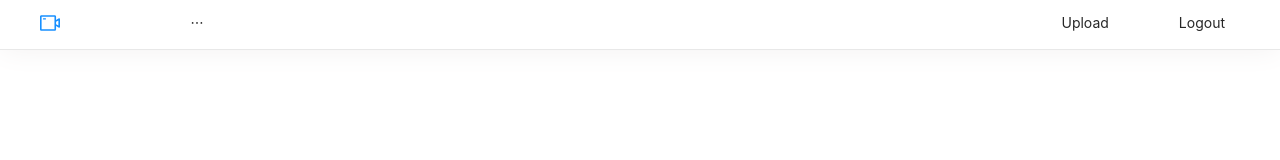
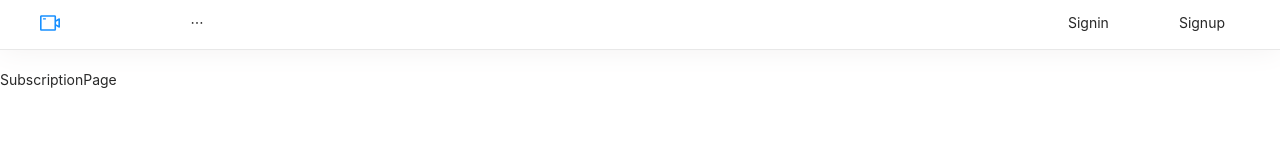
Before and after one commit to keepbang/youtube-clone, a React (Create React App) app in the folder client/: page /subscription in a window 1280 px wide. Shown: the top 160 px of the page. Built offline with nearby package versions, Linux system fonts and the light colour scheme; no server answers.

Commit message:
subscription page add

```diff
--- a/client/src/components/App.js
+++ b/client/src/components/App.js
@@ -9,6 +9,7 @@ import NavBar from "./views/NavBar/NavBar";
 import Footer from "./views/Footer/Footer";
 import VideoUploadPage from "./views/VideoUploadPage/VideoUploadPage";
 import VideoDetailPage from "./views/VideoDetailPage/VideoDetailPage";
+import SubscriptionPage from "./views/SubscriptionPage/SubscriptionPage"
 
 //null   Anyone Can go inside
 //true   only logged in user can go inside
@@ -25,6 +26,7 @@ function App() {
             <Route exact path="/register" component={Auth(RegisterPage, false)} />
             <Route exact path="/video/upload" component={Auth(VideoUploadPage, true)} />
             <Route exact path="/video/:videoId" component={Auth(VideoDetailPage, null)} />
+            <Route exact path="/subscription" component={Auth(SubscriptionPage, null)} />
         </Switch>
       </div>
       <Footer />
--- /dev/null
+++ b/client/src/components/views/SubscriptionPage/SubscriptionPage.js
@@ -0,0 +1,11 @@
+import React from 'react'
+
+function SubscriptionPage() {
+    return (
+        <div>
+            SubscriptionPage
+        </div>
+    )
+}
+
+export default SubscriptionPage
```
